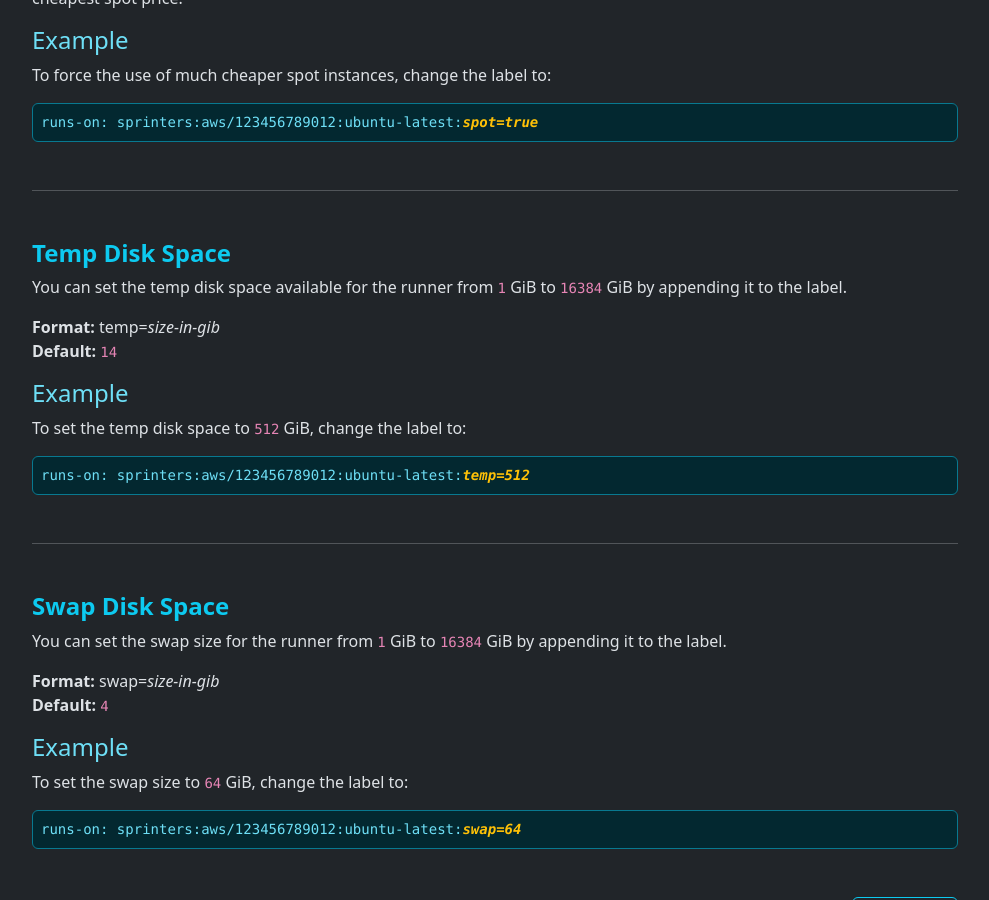
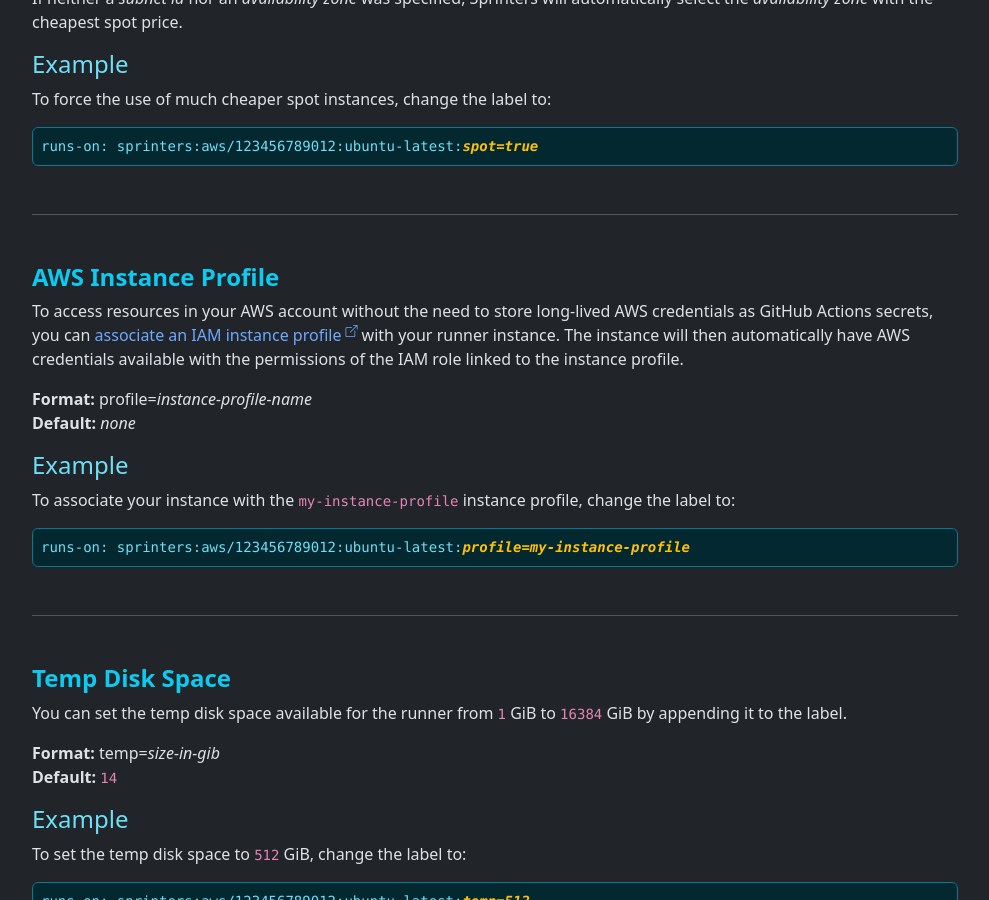
Before and after one commit to sprinters-sh/sprinters.sh, a Jekyll site: the page built from docs/label.md, in a window 1280 px wide and 900 px high, scrolled down 5861 px. Shown: the whole window, without its empty margins (240-1229 px from the left). Built offline with Jekyll 4.4.1, drawn with Linux system fonts in a browser that asks for light colours.

Commit message:
AWS instance profile support

```diff
--- a/_data/new.yml
+++ b/_data/new.yml
@@ -1,3 +1,9 @@
+- date: "2025-02-15"
+  title: "AWS instance profile support"
+  href: "/docs/label#instance-profile"
+  image: "/assets/new/2025-02-15-instance-profile.png"
+  details: "You can now access resources in your AWS account from your runners without the need to store long-lived AWS credentials as GitHub Actions secrets. By appending an IAM instance profile name to your label, your runner instance will automatically have AWS credentials available with the permissions of the IAM role linked to that instance profile."
+
 - date: "2025-02-13"
   title: "AWS <code>c7i</code>, <code>c7i-flex</code> and <code>r7i</code> instance support"
   href: "/docs/label#instance-type"
--- a/docs/label.md
+++ b/docs/label.md
@@ -71,6 +71,7 @@
 - [AWS Placement (Region / VPC / Availability Zone / Subnet)](#placement)
 - [AWS Instance Type](#instance-type)
 - [AWS Spot Instances](#spot)
+- [AWS Instance Profile](#instance-profile)
 - [Temp Disk Space](#temp)
 - [Swap Disk Space](#swap)
 
@@ -254,6 +255,25 @@
 ---
 {: .mt-5 }
 
+{% include h3.html id="instance-profile" text="AWS Instance Profile" %}
+To access resources in your AWS account without the need to store long-lived AWS credentials as GitHub Actions secrets,
+you can {% include external-link.html text="associate an IAM instance profile" href="https://docs.aws.amazon.com/AWSEC2/latest/UserGuide/iam-roles-for-amazon-ec2.html" %} with
+your runner instance. The instance will then automatically have AWS credentials available with the permissions of
+the IAM role linked to the instance profile.
+
+**Format:** profile=_instance-profile-name_\
+**Default:** _none_
+
+{% include h4.html text="Example" %}
+To associate your instance with the `my-instance-profile` instance profile, change the label to:
+
+<div class="alert alert-info font-monospace p-0 mb-3 position-relative" role="alert">
+    <pre class="mb-0 p-2 fs-7">runs-on: sprinters:aws/123456789012:ubuntu-latest:<span class="fw-bold fst-italic text-warning">profile=my-instance-profile</span></pre>
+</div>
+
+---
+{: .mt-5 }
+
 {% include h3.html id="temp" text="Temp Disk Space" %}
 You can set the temp disk space available for the runner from `1` GiB to `16384` GiB by appending it to the label.
 
--- a/index.html
+++ b/index.html
@@ -4,8 +4,8 @@
 ---
 
 <div class="mt-5 mb-6 mx-auto text-center">
-    <a href="/new#2025-02-13" class="px-3 py-2 bg-info-subtle rounded-pill border border-info text-info fs-8 fs-md-6">
-        <strong class="text-body">New:</strong> AWS <code>c7i</code>, <code>c7i-flex</code> and <code>r7i</code> instance support
+    <a href="/new#2025-02-15" class="px-3 py-2 bg-info-subtle rounded-pill border border-info text-info fs-8 fs-md-6">
+        <strong class="text-body">New:</strong> AWS instance profile support
         <i class="bi bi-arrow-right"></i>
     </a>
 </div>
```
Also changed, not shown: docs/security.md (+15 -8 lines), assets/new/2025-02-15-instance-profile.png (added).
